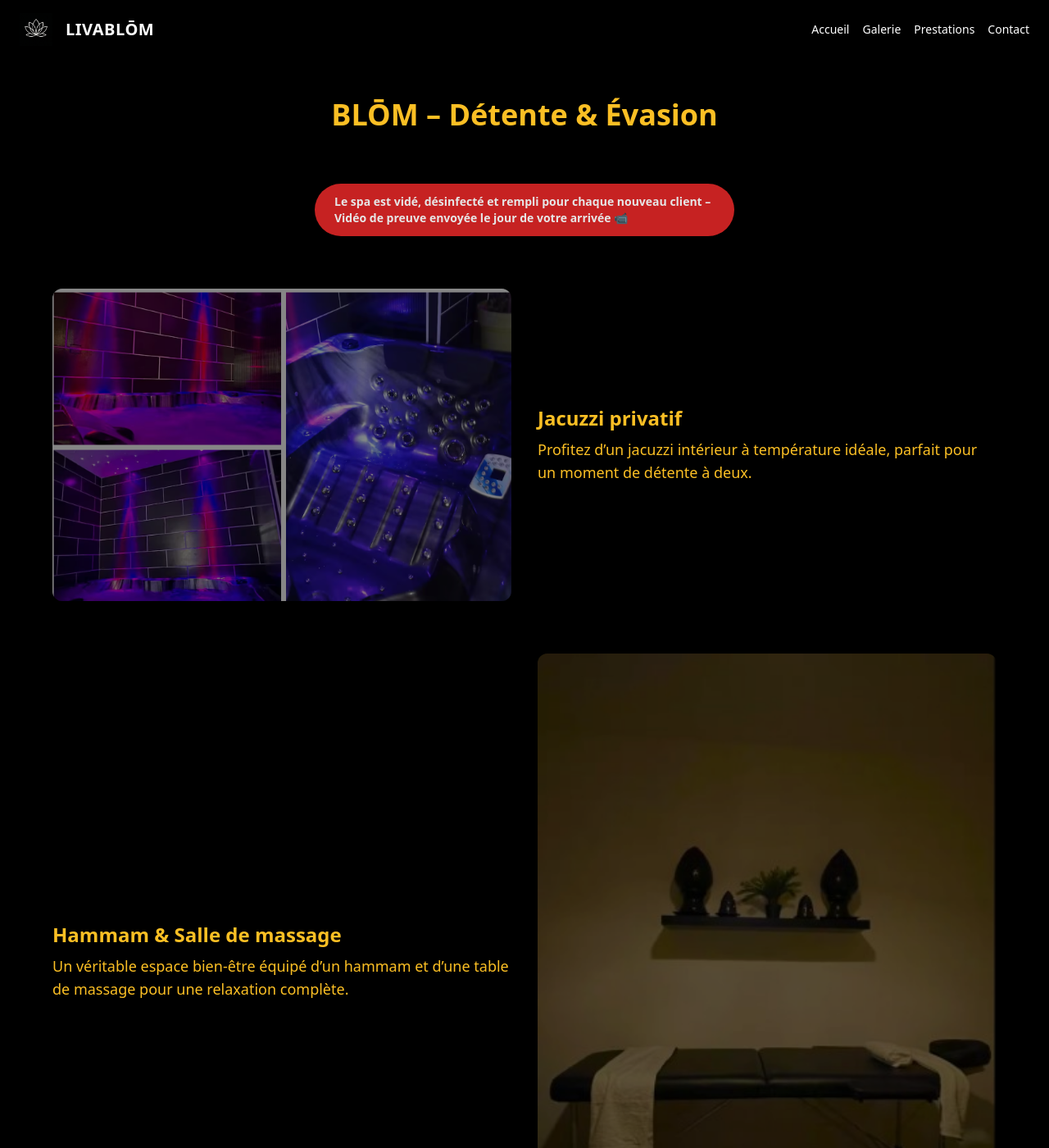
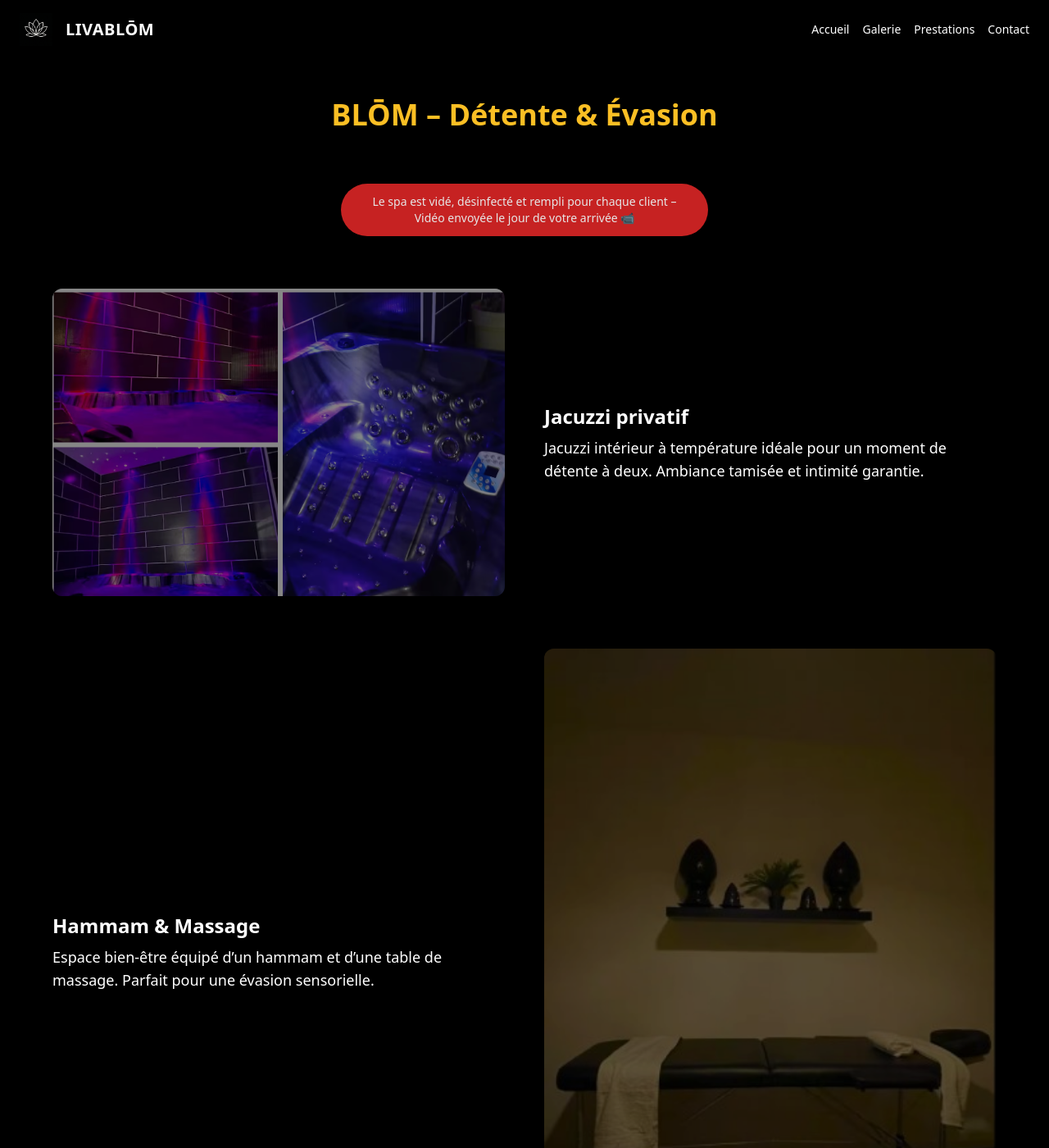
Before and after one commit to LIVABLOM/LIVABLOM, a Jekyll site: the page built from blom.md, in a window 1280 px wide and 1400 px high. Shown: the whole window at 82% size. Built offline with Jekyll 4.4.1, drawn with Linux system fonts in a browser that asks for light colours; some of the changed text lies outside the part shown.

Commit message:
Update blom.md

```diff
--- a/blom.md
+++ b/blom.md
@@ -4,52 +4,52 @@
 permalink: /blom
 ---
 
-<section class="bg-black text-yellow-400 py-12 px-6 w-full">
+<section class="bg-black text-yellow-400 py-12 px-4 w-full overflow-x-hidden">
   <div class="max-w-6xl mx-auto space-y-16">
 
-    <h1 class="text-4xl font-bold mb-12 text-center">BLŌM – Détente & Évasion</h1>
+    <h1 class="text-3xl md:text-4xl font-bold text-center mb-10">BLŌM – Détente & Évasion</h1>
 
-    <!-- PHRASE ACCROCHE HYGIÈNE SPA -->
-    <div class="bg-red-600 text-white font-semibold text-sm px-6 py-3 rounded-full mb-6 shadow-lg animate-pulse max-w-lg mx-auto">
-      Le spa est vidé, désinfecté et rempli pour chaque nouveau client – Vidéo de preuve envoyée le jour de votre arrivée 📹
+    <!-- Bandeau hygiène -->
+    <div class="bg-red-600 text-white text-sm px-6 py-3 rounded-full shadow-md text-center max-w-md mx-auto mb-6 animate-pulse">
+      Le spa est vidé, désinfecté et rempli pour chaque client – Vidéo envoyée le jour de votre arrivée 📹
     </div>
 
     <!-- Bloc 1 -->
-    <div class="flex flex-col md:flex-row items-center gap-8">
-      <div class="relative w-full md:w-2/3 lg:w-1/2 mx-auto rounded-xl shadow-lg overflow-hidden">
+    <div class="flex flex-col md:flex-row items-center gap-6 md:gap-12">
+      <div class="relative w-full md:w-1/2 rounded-xl overflow-hidden shadow-lg">
         <img src="{{ site.baseurl }}/assets/galerie/blom/image-jacuzzi.png" alt="Jacuzzi privatif"
-             class="w-full h-auto filter brightness-75" />
+             class="w-full h-auto object-cover filter brightness-75" />
         <div class="absolute inset-0 bg-black bg-opacity-30"></div>
       </div>
-      <div class="md:w-1/2 text-lg">
-        <h2 class="text-2xl font-semibold mb-2">Jacuzzi privatif</h2>
-        <p>Profitez d’un jacuzzi intérieur à température idéale, parfait pour un moment de détente à deux.</p>
+      <div class="w-full md:w-1/2 text-lg text-white space-y-2">
+        <h2 class="text-2xl font-semibold">Jacuzzi privatif</h2>
+        <p>Jacuzzi intérieur à température idéale pour un moment de détente à deux. Ambiance tamisée et intimité garantie.</p>
       </div>
     </div>
 
     <!-- Bloc 2 -->
-    <div class="flex flex-col md:flex-row-reverse items-center gap-8">
-      <div class="relative w-full md:w-2/3 lg:w-1/2 mx-auto rounded-xl shadow-lg overflow-hidden">
+    <div class="flex flex-col md:flex-row-reverse items-center gap-6 md:gap-12">
+      <div class="relative w-full md:w-1/2 rounded-xl overflow-hidden shadow-lg">
         <img src="{{ site.baseurl }}/assets/galerie/blom/blom31.jpg" alt="Hammam et salle de massage"
-             class="w-full h-auto filter brightness-75" />
+             class="w-full h-auto object-cover filter brightness-75" />
         <div class="absolute inset-0 bg-black bg-opacity-30"></div>
       </div>
-      <div class="md:w-1/2 text-lg">
-        <h2 class="text-2xl font-semibold mb-2">Hammam & Salle de massage</h2>
-        <p>Un véritable espace bien-être équipé d’un hammam et d’une table de massage pour une relaxation complète.</p>
+      <div class="w-full md:w-1/2 text-lg text-white space-y-2">
+        <h2 class="text-2xl font-semibold">Hammam & Massage</h2>
+        <p>Espace bien-être équipé d’un hammam et d’une table de massage. Parfait pour une évasion sensorielle.</p>
       </div>
     </div>
 
     <!-- Bloc 3 -->
-    <div class="flex flex-col md:flex-row items-center gap-8">
-      <div class="relative w-full md:w-2/3 lg:w-1/2 mx-auto rounded-xl shadow-lg overflow-hidden">
+    <div class="flex flex-col md:flex-row items-center gap-6 md:gap-12">
+      <div class="relative w-full md:w-1/2 rounded-xl overflow-hidden shadow-lg">
         <img src="{{ site.baseurl }}/assets/galerie/blom/blom13.jpg" alt="Lit king size et coin salon"
-             class="w-full h-auto filter brightness-75" />
+             class="w-full h-auto object-cover filter brightness-75" />
         <div class="absolute inset-0 bg-black bg-opacity-30"></div>
       </div>
-      <div class="md:w-1/2 text-lg">
-        <h2 class="text-2xl font-semibold mb-2">Lit King Size & coin salon</h2>
-        <p>Un lit spacieux et confortable accompagné d’un coin salon pour partager un moment à deux en toute intimité.</p>
+      <div class="w-full md:w-1/2 text-lg text-white space-y-2">
+        <h2 class="text-2xl font-semibold">Lit King Size & Salon</h2>
+        <p>Un lit spacieux avec coin salon et TV connectée. Idéal pour un séjour romantique dans un cadre cosy.</p>
       </div>
     </div>
 
```
